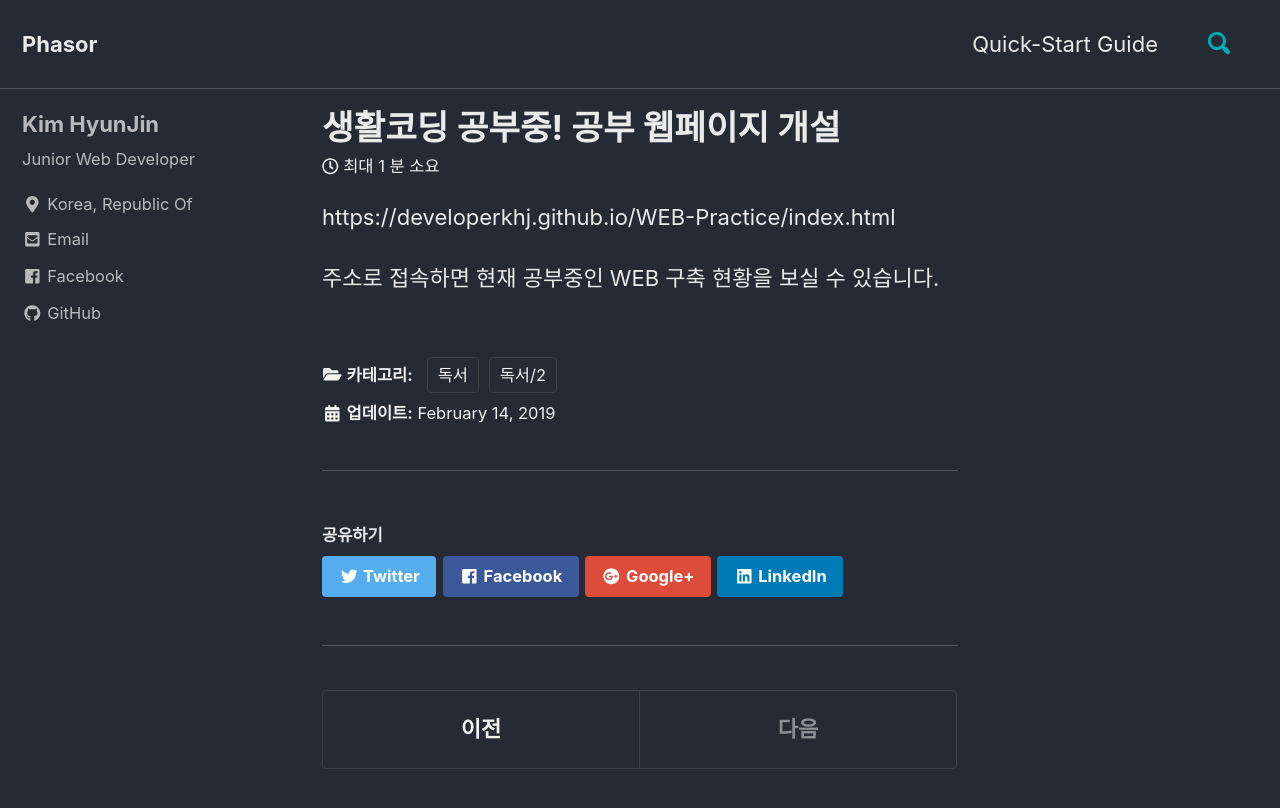
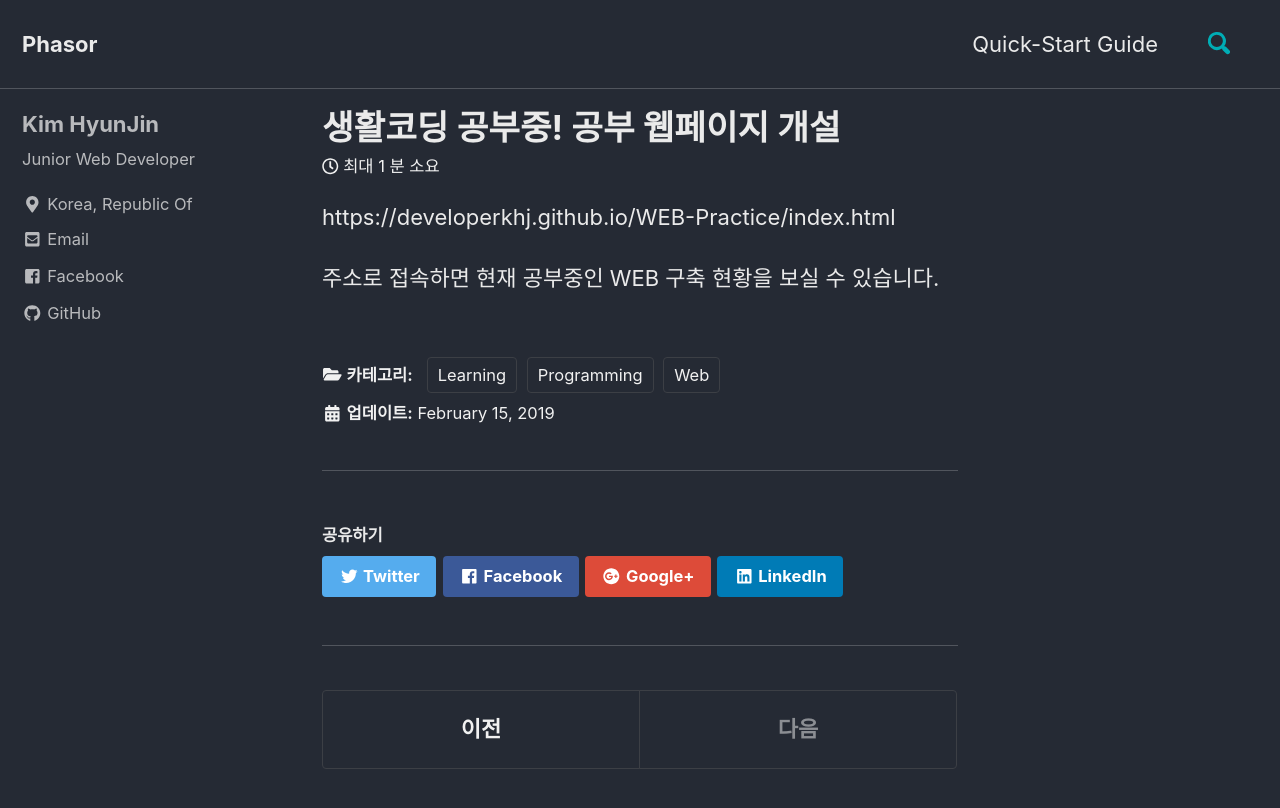
Before and after one commit to DeveloperKHJ/DeveloperKHJ.github.io, a Jekyll site: the page built from _posts/2019-02-15-Opentutorials-Learning.md, in a window 1280 px wide and 900 px high. Shown: the top 808 px of the window. Built offline with Jekyll 4.4.1, drawn with Linux system fonts in a browser that asks for light colours; cached includes are drawn as plain includes; nearby versions of some CDN libraries.

Commit message:
Edit Post (date)

```diff
--- a/_posts/2019-02-14-Opentutorials-Learning.md
+++ b/_posts/2019-02-15-Opentutorials-Learning.md
@@ -1,7 +1,7 @@
 ---
 title: "생활코딩 공부중! 공부 웹페이지 개설"
-date: 2019-02-14 21:26:00 +0900
-categories: 독서 독서/2
+date: 2019-02-15 10:39:00 +0900
+categories: Programming Learning Web
 ---
 
 https://developerkhj.github.io/WEB-Practice/index.html
```
